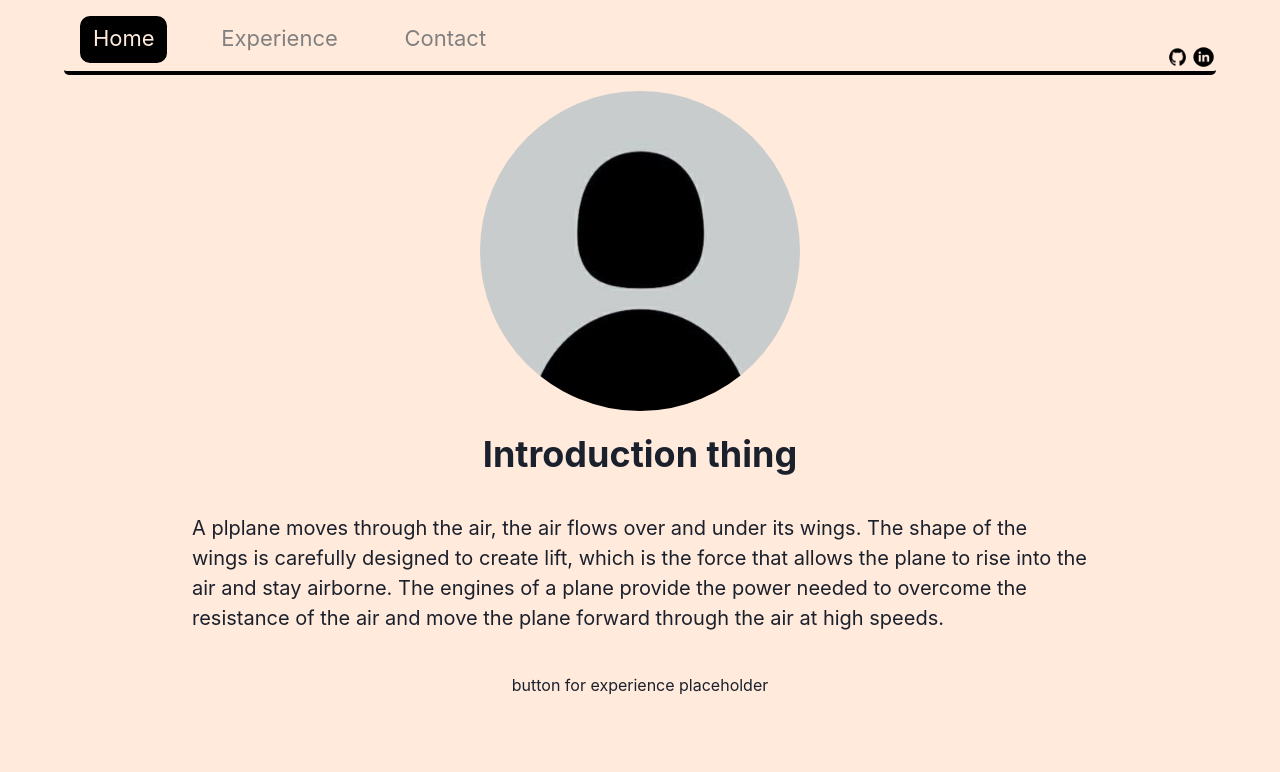
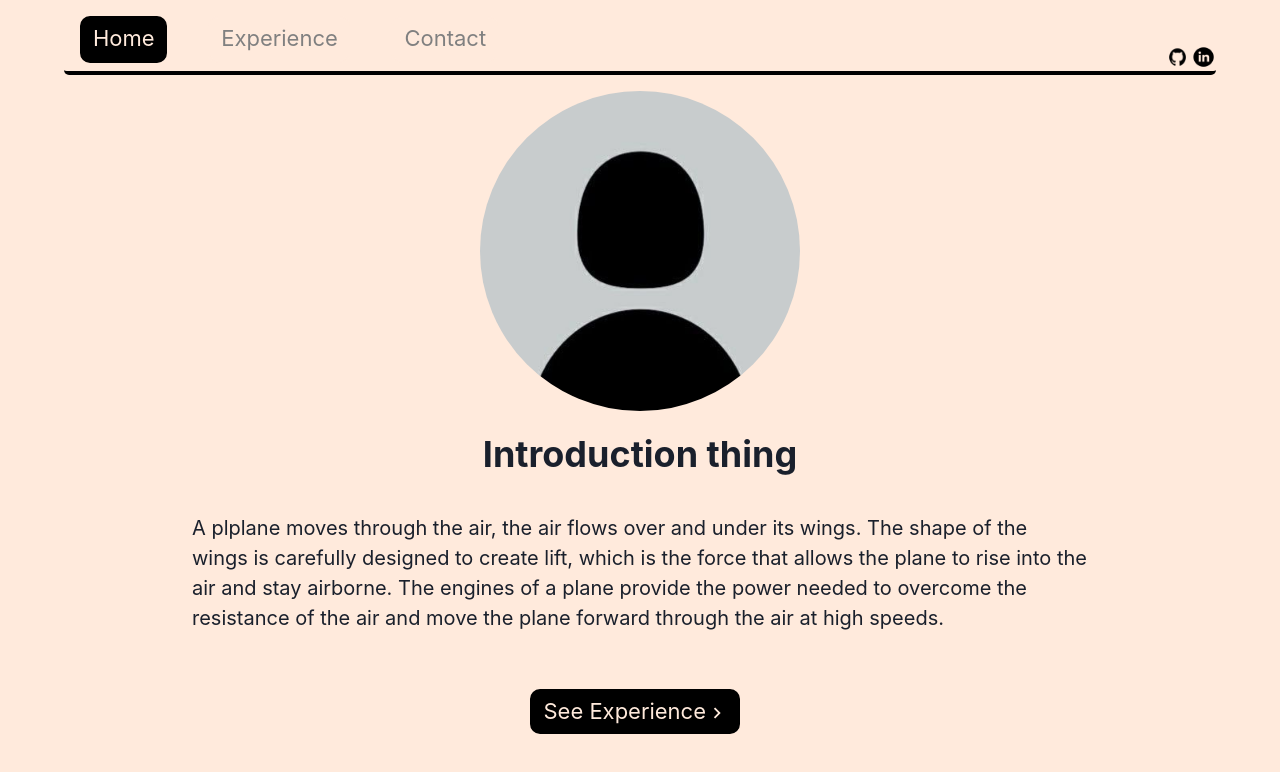
Before and after one commit to JackAvis/Personal-Site, a React (Create React App) app: page / in a window 1280 px wide. Shown: the top 772 px of the page. Built offline with nearby package versions, Linux system fonts and the light colour scheme.

Commit message:
cleaning up code

```diff
--- a/package.json
+++ b/package.json
@@ -4,6 +4,7 @@
   "version": "0.1.0",
   "private": true,
   "dependencies": {
+    "@chakra-ui/icons": "^2.0.14",
     "@chakra-ui/react": "^2.4.3",
     "@emotion/react": "^11.10.5",
     "@emotion/styled": "^11.10.5",
--- a/src/App.tsx
+++ b/src/App.tsx
@@ -3,17 +3,19 @@ import Navbar from './components/Navbar/Navbar'
 import Home from './pages/Home/Home'
 import Contact from './pages/Contact'
 import Experience from './pages/Experience/Experience'
+import { useState } from 'react';
 import { BrowserRouter as Router, Route, Routes } from 'react-router-dom';
 import { Box } from '@chakra-ui/react'
 
 function App() {
+  const [optionSelected, setOptionSelected] = useState("Home");
   return (
     <Box className='appContainer' alignItems='center'>
       <Box className='appContainer' maxWidth='150em' minWidth='15em' width='100vw'>
         <Router>
-          <Navbar text="Home" page=" "/>
+          <Navbar setOption={setOptionSelected} optionSelected={optionSelected} />
           <Routes>
-            <Route path="/" element={<Home button={<h1>test</h1>}/>} />
+            <Route path="/" element={<Home setOption={setOptionSelected} />} />
             <Route path="/contact" element={<Contact />} />
             <Route path="/experience" element={<Experience />} />
           </Routes>
--- a/src/components/Button.tsx
+++ /dev/null
@@ -1,14 +0,0 @@
-import {defineStyle, defineStyleConfig } from '@chakra-ui/react'
-
-//custom button variants
-const outline = defineStyle({
-
-})
-
-const test = defineStyle({
-
-})
-
-export const buttonTheme = defineStyleConfig({
-  variants: { outline, test},
-})
--- a/src/components/Navbar/Navbar.tsx
+++ b/src/components/Navbar/Navbar.tsx
@@ -1,15 +1,15 @@
 import { useNavigate } from "react-router-dom";
-import { useState } from 'react';
 import "./Navbar.css"
-import { Stack, Box, Flex, Image, Icon, Link, LinkBox } from '@chakra-ui/react'
+import { Stack, Box, Flex, Image, Link, LinkBox } from '@chakra-ui/react'
 import linkedinLogo from './Icons/Linkedin.png'
 import githubLogo from './Icons/Github.png'
 type NavBarProps = {
-    page: string;
-    text: string;
+    setOption: Function;
+    optionSelected: string;
 }
 function Navbar(props: NavBarProps) {
-    const [optionSelected, setOptionSelected] = useState("Home");
+    let optionSelected = props.optionSelected;
+    let setOptionSelected = props.setOption;
     let navigate = useNavigate();
     function navigateToPage(text: string, page: string) {
         navigate(page);
@@ -17,9 +17,9 @@ function Navbar(props: NavBarProps) {
     }
     const createOption = (color: string, text: string, page: string) => {
         return (<Box
-            color={color == "black" ? "#ffeadc" : color}
-            bgColor={color == "grey" ? "#ffeadc" : color}
-            borderColor={color == "grey" ? "#ffeadc" : color}
+            color={color === "black" ? "#ffeadc" : color}
+            bgColor={color === "grey" ? "#ffeadc" : color}
+            borderColor={color === "grey" ? "#ffeadc" : color}
             fontSize={[12, 20, 22]}
             className="menuOption"
             onClick={() => navigateToPage(text, page)}
--- a/src/index.tsx
+++ b/src/index.tsx
@@ -2,20 +2,8 @@ import ReactDOM from 'react-dom/client';
 import './index.css';
 import App from './App';
 import reportWebVitals from './reportWebVitals';
-import { ChakraProvider, defineStyle, defineStyleConfig } from '@chakra-ui/react'
-import { extendTheme } from '@chakra-ui/react'
-import { buttonTheme } from './components/Button'
-// 2. Extend the theme to include custom colors, fonts, etc
-const colors = {
-  brand: {
-    900: '#1a365d',
-    800: '#153e75',
-    700: '#2a69ac',
-  },
-}
-export const theme = extendTheme({
-  components: { Button: buttonTheme },
-})
+import { ChakraProvider } from '@chakra-ui/react'
+
 
 const root = ReactDOM.createRoot(
   document.getElementById('root') as HTMLElement
@@ -23,9 +11,9 @@ const root = ReactDOM.createRoot(
 
 root.render(
   <div>
-  <ChakraProvider theme={theme}>
-    <App />
-  </ChakraProvider>
+    <ChakraProvider>
+      <App />
+    </ChakraProvider>
   </div>
 );
 
--- a/src/pages/Home/Home.tsx
+++ b/src/pages/Home/Home.tsx
@@ -1,28 +1,30 @@
-import { Flex, Text, Center, Box, Image } from '@chakra-ui/react'
+import { Center, Box, Image } from '@chakra-ui/react'
 import { useNavigate } from "react-router-dom";
-import { useState } from 'react';
+import { ChevronRightIcon } from '@chakra-ui/icons'
 import pfp from "./defaultpfp.jpg"
+
 type HomeProps = {
-    button: JSX.Element;
+    setOption: Function;
 }
+
 function Home(props: HomeProps) {
-    const [optionSelected, setOptionSelected] = useState('Home');
     let navigate = useNavigate();
     function navigateToPage(text: string, page: string) {
         navigate(page);
-        setOptionSelected(text);
+        props.setOption("Experience");
     }
 
     const createOption = (color: string, text: string, page: string) => {
         return (<Box
-            color={color == "black" ? "#ffeadc" : color}
-            bgColor={color == "grey" ? "#ffeadc" : color}
-            borderColor={color == "grey" ? "#ffeadc" : color}
+            color={color === "black" ? "#ffeadc" : color}
+            bgColor={color === "grey" ? "#ffeadc" : color}
+            borderColor={color === "grey" ? "#ffeadc" : color}
             fontSize={[12, 20, 22]}
             className="menuOption"
             onClick={() => navigateToPage(text, page)}
         >
             {text}
+            <ChevronRightIcon />
         </Box>)
     }
     return (
@@ -40,7 +42,8 @@ function Home(props: HomeProps) {
                     <p className="pfpDescription">A plplane moves through the air, the air flows over and under its wings. The shape of the wings is carefully designed to create lift, which is the force that allows the plane to rise into the air and stay airborne. The engines of a plane provide the power needed to overcome the resistance of the air and move the plane forward through the air at high speeds.</p>
 
                 </Center>
-                <Center>button for experience placeholder</Center></Box>
+                <Center>{createOption("black", "See Experience", "experience")}
+                </Center></Box>
             <Box className="endPage" />
         </div>
     );
```
Also changed, not shown: 1 other file (tests, documents, lock files or other folders).
